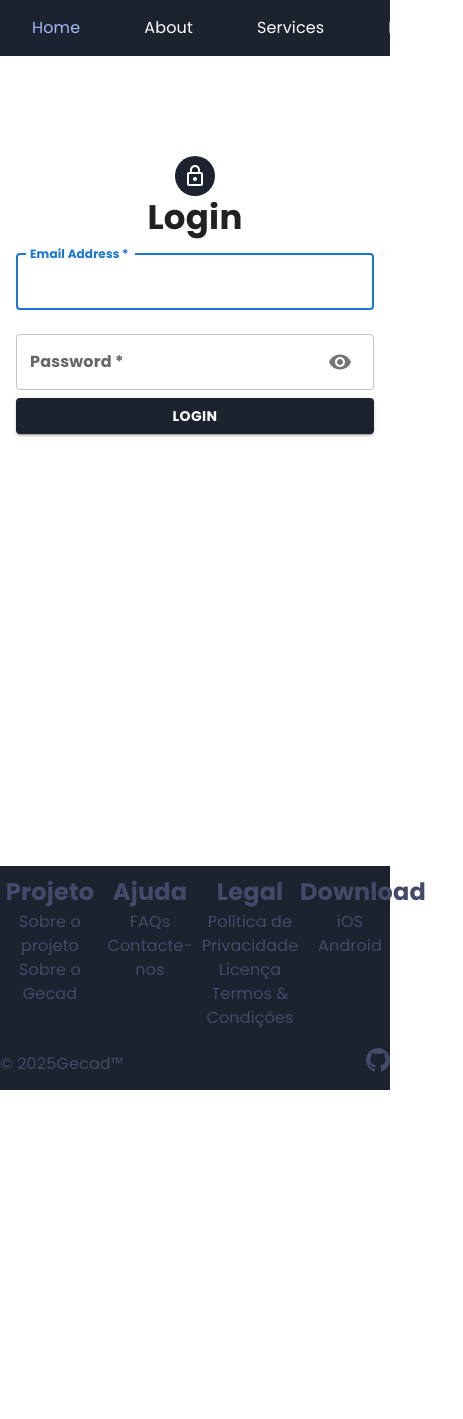
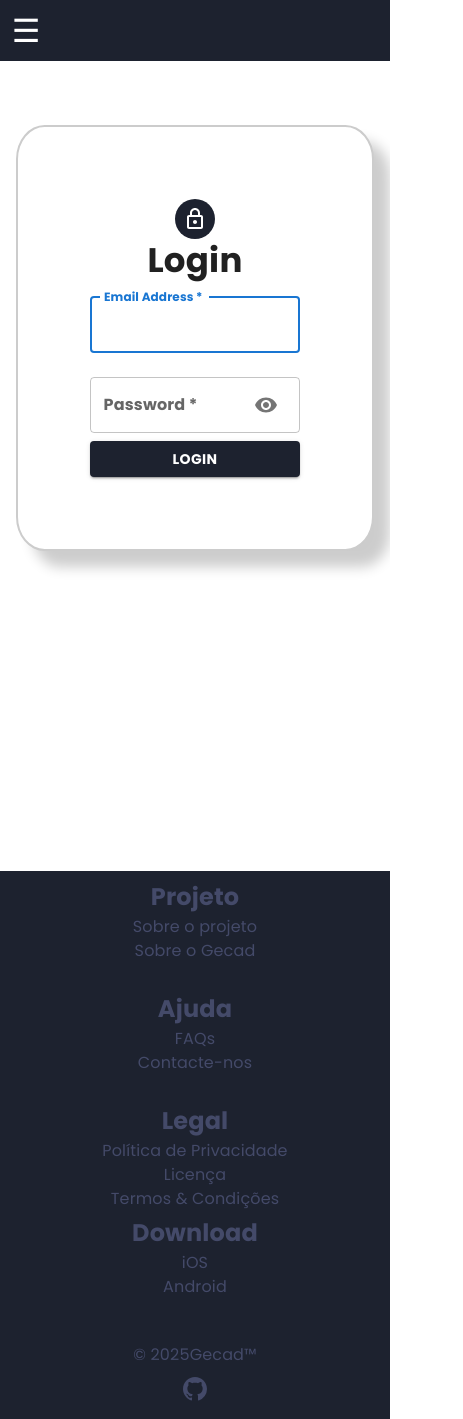
Before and after one commit to martimSantos1/vit_regia_frontend, a React (Vite) app: page /login in a window 390 px wide. Shown: the whole page, 463 px wide, since content can reach past the window. Before the commit the page ends 1090 px from the top, so only its background shows below. Built offline with nearby package versions, Linux system fonts and the light colour scheme.

Commit message:
Consertar algumas (mais) inconsistências de design

```diff
--- a/src/components/styles/login.css
+++ b/src/components/styles/login.css
@@ -1,11 +1,16 @@
 .login-container {
-  margin-top: 10%;
+  background-color: white;
+  margin:auto;
   display: flex;
   flex-direction: column;
   align-items: center;
   width: 100%;
   justify-content: center;
   font-family: 'Poppins', 'Segoe UI', sans-serif;
+  border: 2px solid #ccc;
+  border-radius: 8%;
+  box-shadow: 1em 1em 0.8em rgba(0, 0, 0, 0.2);
+  padding: 20%;
 }
 
 .login-container * {
--- a/src/index.css
+++ b/src/index.css
@@ -1,5 +1,6 @@
 @import url('https://fonts.googleapis.com/css2?family=Poppins:ital,wght@0,100;0,200;0,300;0,400;0,500;0,600;0,700;0,800;0,900;1,100;1,200;1,300;1,400;1,500;1,600;1,700;1,800;1,900&family=Source+Serif+4:ital,opsz,wght@0,8..60,200..900;1,8..60,200..900&display=swap');
-:root{
+
+:root {
   --base-color: white;
   --base-variant: #e8e9ed;
   --text-color: #111528;
@@ -9,55 +10,63 @@
   --navbar-color: #1d222f;
 }
 
-*{
+* {
   margin: 0;
   padding: 0;
   box-sizing: border-box;
 }
 
-html{
+html,
+body {
+  width: 100%;
+  overflow-x: hidden;
+  /* Prevent horizontal scrolling */
+}
+
+html {
   font-family: Poppins, 'Segoe UI', sans-serif;
   scroll-behavior: smooth;
 }
 
-body{
+body {
   font-family: Poppins, 'Segoe UI', sans-serif;
   min-height: 100vh;
   min-height: 100dvh;
   background-color: var(--base-color);
+  overflow: hidden;
 }
 
-main{
+main {
   padding: min(50em, 7%);
 }
 
-main p{
+main p {
   margin-top: .35em;
 }
 
-.content-container{
+.content-container {
   padding-top: 4em;
   min-height: calc(100vh - 34px);
 }
 
-nav{
+nav {
   width: 100%;
   background-color: var(--navbar-color);
   border-bottom: 1px solid var(--hover-color);
   display: flex;
 }
 
-nav ul{
+nav ul {
   list-style: none;
   display: flex;
   width: 100%;
 }
 
-.nav-right{
+.nav-right {
   justify-content: end;
 }
 
-nav li a{
+nav li a {
   display: flex;
   text-decoration: none;
   color: var(--base-color);
@@ -65,24 +74,26 @@ nav li a{
   align-items: center;
 }
 
-nav a:hover{
+nav a:hover {
   background-color: var(--hover-color);
 }
 
-.footer--pin{
+.footer--pin {
   position: relative;
   left: 0;
   bottom: 0;
 }
 
 footer {
+  width: 100%;
   background-color: var(--navbar-color);
   color: var(--base-color);
   padding: 0.5em 0;
   text-align: center;
 }
 
-nav, footer {
+nav,
+footer {
   font-family: Poppins, 'Segoe UI', sans-serif;
 }
 
@@ -96,12 +107,19 @@ footer .footer-main {
   display: flex;
   width: 100%;
   max-width: 1000px;
+  flex-wrap: wrap;
+  /* Allow wrapping of footer sections */
+  justify-content: center;
+  /* Center content when wrapped */
 }
 
-footer .footer-main > div {
+footer .footer-main>div {
   color: var(--secondary-text);
   list-style: none;
-  flex: 1;
+  flex: 1 1 200px;
+  /* Allow sections to shrink and wrap */
+  text-align: center;
+  /* Center-align text for smaller screens */
   min-width: 100px;
 }
 
@@ -112,13 +130,18 @@ footer .footer-title {
 }
 
 footer a {
-  color: var(--secondary-text); /* Change link color */
-  text-decoration: none; /* Remove underline */
+  color: var(--secondary-text);
+  /* Change link color */
+  text-decoration: none;
+  /* Remove underline */
 }
 
-nav li a:hover, footer a:hover {
-  color: var(--primary-color); /* Change link color on hover */
-  text-decoration: none; /* Ensure underline is removed on hover */
+nav li a:hover,
+footer a:hover {
+  color: var(--primary-color);
+  /* Change link color on hover */
+  text-decoration: none;
+  /* Ensure underline is removed on hover */
 }
 
 footer .footer-bottom {
@@ -129,6 +152,12 @@ footer .footer-bottom {
   width: 100%;
   max-width: 500px;
   margin-top: 1em;
+  flex-direction: column;
+  /* Stack items vertically */
+  text-align: center;
+  /* Center-align text */
+  gap: 0.5em;
+  /* Add spacing between items */
 }
 
 footer .footer-icons {
@@ -144,3 +173,120 @@ footer .footer-icons a {
 footer .footer-icons a:hover {
   color: var(--primary-color);
 }
+
+/* Sidepanel styles */
+.sidepanel {
+  height: 100%;
+  width: 0;
+  position: fixed;
+  top: 0;
+  left: 0;
+  background-color: var(--navbar-color);
+  overflow-x: hidden;
+  transition: 0.3s;
+  padding-top: 60px;
+  z-index: 1000;
+}
+
+.sidepanel.open {
+  width: 50%;
+}
+
+.sidepanel .close-btn {
+  position: absolute;
+  top: 2%;
+  right: 12%;
+  font-size: 300%;
+  color: white;
+  background: none;
+  border: none;
+  cursor: pointer;
+}
+
+.sidepanel ul {
+  list-style: none; /* Ensure no bullets */
+  padding: 0; /* Remove default padding */
+  margin: 0; /* Remove default margin */
+  display: flex;
+  flex-direction: column;
+  width: 100%;
+}
+
+.sidepanel ul li {
+  padding: 1em 2em; /* Adjust padding for consistent spacing */
+  text-align: center;
+}
+
+.sidepanel ul li a {
+  font-family: Poppins, 'Segoe UI', sans-serif; /* Match font family */
+  font-size: 1.5em; /* Adjust font size */
+  color: var(--base-color); /* Match navbar link color */
+  text-decoration: none; /* Remove underline */
+  display: flex; /* Match navbar link display */
+  align-items: center; /* Center-align text */
+  justify-content: center; /* Center-align text */
+  background-color: transparent; /* Ensure no background by default */
+  transition: background-color 0.3s ease; /* Smooth hover effect */
+}
+
+.sidepanel ul li a:hover {
+  background-color: var(--hover-color); /* Match navbar hover background */
+  text-decoration: none; /* Ensure underline is removed on hover */
+}
+
+/* Menu toggle button */
+.menu-toggle {
+  font-size: 200%;
+  background: none;
+  border: none;
+  cursor: pointer;
+  display: none;
+  color: white;
+  padding: 3%;
+}
+
+@media (max-width: 768px) {
+  .menu-toggle {
+    display: block;
+  }
+
+  .nav-left,
+  .nav-right {
+    display: none;
+  }
+
+  footer .footer-main {
+    flex-direction: column;
+    /* Stack footer sections vertically */
+    align-items: center;
+    /* Center-align sections */
+  }
+
+  footer .footer-main>div {
+    margin-bottom: -5.5em;
+    /* Add spacing between sections */
+  }
+
+  footer .footer-bottom {
+    flex-direction: column;
+    /* Ensure vertical stacking */
+    align-items: center;
+    /* Center-align items */
+  }
+}
+
+.overlay {
+  position: fixed;
+  top: 0;
+  left: 0;
+  width: 100%;
+  height: 100%;
+  background-color: rgba(0, 0, 0, 0.5); /* Semi-transparent background */
+  backdrop-filter: blur(5px); /* Blur effect */
+  z-index: 999; /* Ensure it appears above other elements */
+}
+
+.no-scroll {
+  overflow: hidden; /* Lock scrolling */
+  height: 100%; /* Prevent scrolling by fixing height */
+}
--- a/src/layout.tsx
+++ b/src/layout.tsx
@@ -2,11 +2,34 @@ import { Outlet, Link } from "react-router";
 import { BsGithub } from "react-icons/bs";
 import { Footer } from "flowbite-react";
 import "./index.css";
+import { useState } from "react";
 
 const Layout = () => {
+  const [isSidePanelOpen, setSidePanelOpen] = useState(false);
+
+  const toggleSidePanel = () => {
+    setSidePanelOpen(!isSidePanelOpen);
+    if (!isSidePanelOpen) {
+      document.documentElement.classList.add("no-scroll"); // Add no-scroll class to <html>
+      document.body.classList.add("no-scroll"); // Add no-scroll class to <body>
+    } else {
+      document.documentElement.classList.remove("no-scroll"); // Remove no-scroll class from <html>
+      document.body.classList.remove("no-scroll"); // Remove no-scroll class from <body>
+    }
+  };
+
+  const closeSidePanel = () => {
+    setSidePanelOpen(false);
+    document.documentElement.classList.remove("no-scroll"); // Ensure no-scroll class is removed from <html>
+    document.body.classList.remove("no-scroll"); // Ensure no-scroll class is removed from <body>
+  };
+
   return (
     <>
       <nav>
+        <button className="menu-toggle" onClick={toggleSidePanel}>
+          ☰
+        </button>
         <ul className="nav-left">
           <li>
             <Link to="/">Home</Link>
@@ -24,6 +47,29 @@ const Layout = () => {
           </li>
         </ul>
       </nav>
+
+      {/* Overlay */}
+      {isSidePanelOpen && <div className="overlay" onClick={closeSidePanel}></div>}
+
+      <div className={`sidepanel ${isSidePanelOpen ? "open" : ""}`}>
+        <button className="close-btn" onClick={closeSidePanel}>
+          &times;
+        </button>
+        <ul>
+          <li>
+            <Link to="/" onClick={closeSidePanel}>Home</Link>
+          </li>
+          <li>
+            <Link to="/about" onClick={closeSidePanel}>About</Link>
+          </li>
+          <li>
+            <Link to="/services" onClick={closeSidePanel}>Services</Link>
+          </li>
+          <li>
+            <Link to="/login" onClick={closeSidePanel}>Login</Link>
+          </li>
+        </ul>
+      </div>
 
       <div className="content-container">
         <Outlet />
```
